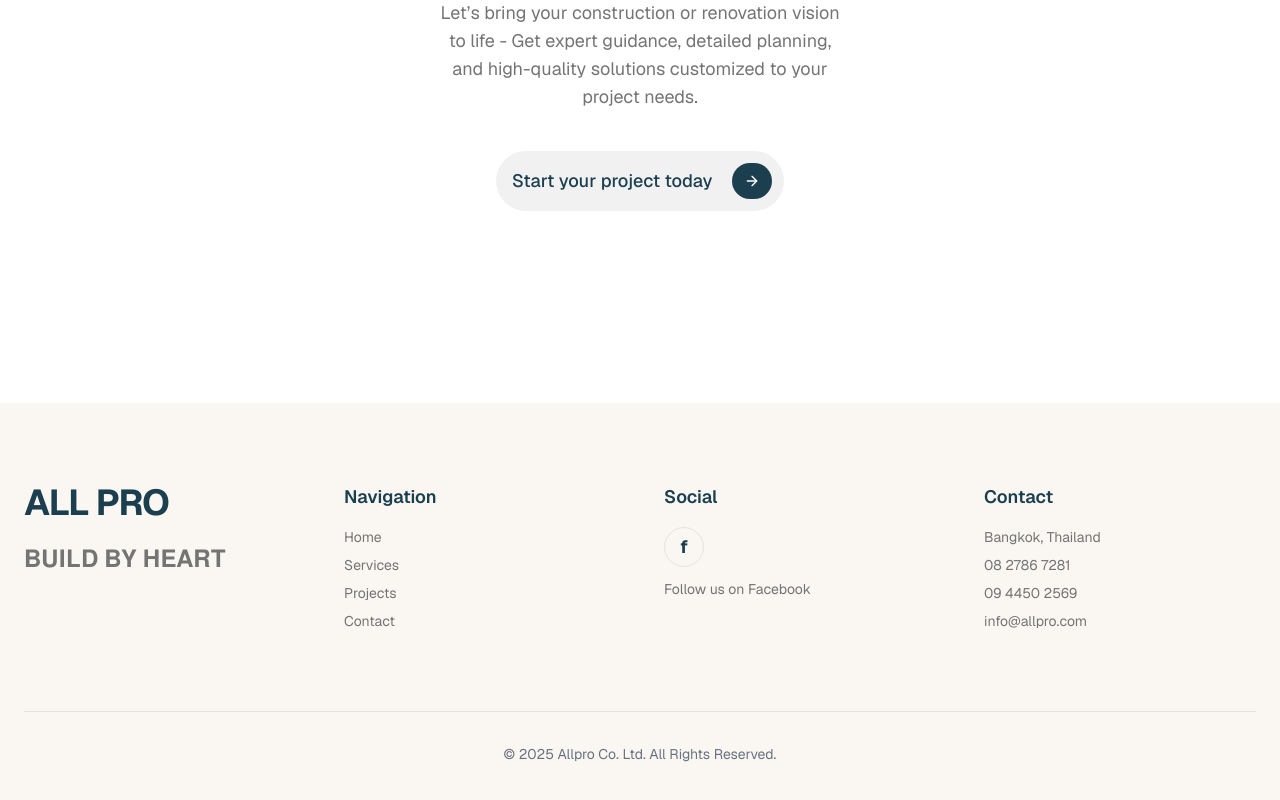
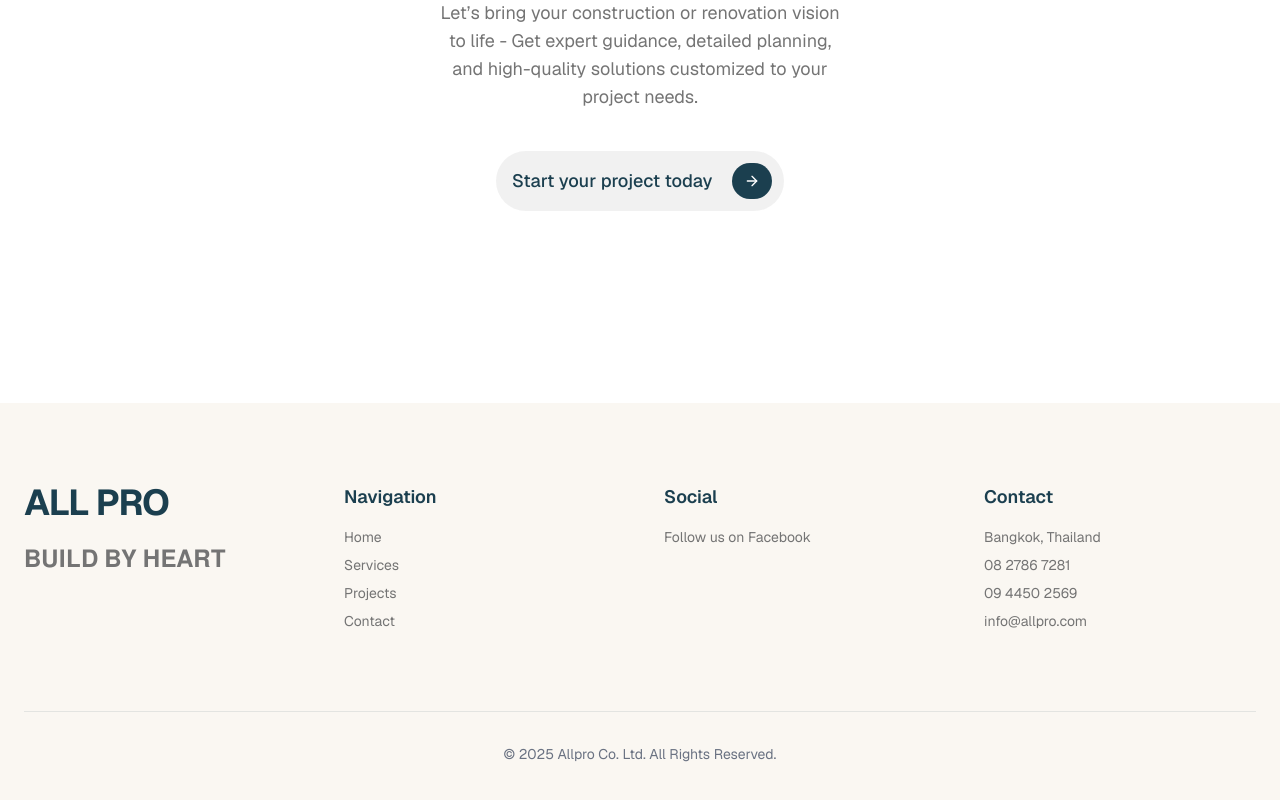
Before and after one commit to SaungEaindrayMin/AllproConstruction, a Next.js app: page /404/service in a window 1280 px wide. Shown: the part 1571-2371 px from the top of the page. Built offline with nearby package versions, Linux system fonts and the light colour scheme.

Commit message:
[fix] Call to action button and Project info section chrome errtr

```diff
--- a/src/components/Layout/CallToAction.jsx
+++ b/src/components/Layout/CallToAction.jsx
@@ -57,12 +57,16 @@ export const CallToAction = () => {
         <motion.div variants={fadeUp}>
           <Link href="/contact" className="cursor-pointer">
             <div className="flex justify-center">
-              <div className="group flex items-center justify-between gap-x-3 md:w-[35%] lg:w-[25%] hover:bg-primary bg-muted-foreground/10 p-3 rounded-full transition-colors duration-300">
-                <p className="text-lg font-medium text-primary ps-1 group-hover:text-white">
+              <div className="group flex items-center justify-between gap-x-3 md:w-[35%] lg:w-[25%] bg-muted-foreground/10 p-3 rounded-full transition-colors duration-300 hover:bg-primary">
+                <p className="text-lg font-medium text-primary ps-1 transition-colors duration-300 group-hover:text-white">
                   {t.button}
                 </p>
-                <Button className="p-2 bg-primary rounded-full group-hover:bg-white border-none">
-                  <ArrowRight className="text-white group-hover:text-primary" />
+
+                <Button
+                  className="p-2 rounded-full border-none transition-colors duration-300
+          bg-primary group-hover:bg-white hover:bg-white"
+                >
+                  <ArrowRight className=" text-white group-hover:text-primary hover:text-primary transition-colors duration-300" />
                 </Button>
               </div>
             </div>
--- a/src/components/Layout/Footer.jsx
+++ b/src/components/Layout/Footer.jsx
@@ -68,16 +68,13 @@ export const Footer = () => {
                 href="https://www.facebook.com/allprothailand"
                 target="_blank"
                 rel="noopener noreferrer"
-                className="w-10 h-10 flex items-center justify-center rounded-full border border-primary/10
-                 bg-transparent hover:bg-primary hover:text-white transition-colors"
+
               >
-                <span className="text-lg font-bold">f</span>
+                <p className=" text-sm text-muted-foreground">
+                  Follow us on Facebook
+                </p>
               </Link>
             </div>
-
-            <p className="mt-3 text-sm text-muted-foreground">
-              Follow us on Facebook
-            </p>
           </div>
 
           <div>
--- a/src/components/Projects/ProjectInfo.jsx
+++ b/src/components/Projects/ProjectInfo.jsx
@@ -1,40 +1,32 @@
 "use client";
 
 import Image from "next/image";
-import { motion } from "framer-motion";
-
+import { motion } from "framer-motion"; // import framer-motion
 import building1 from "../../../public/images/ProjectBuilding.png";
 import building2 from "../../../public/images/ProjectBuilding2.png";
 import { useMessages } from "@/providers/I18nProvider";
 
-const ProjectBlock = ({
-  image,
-  title,
-  location,
-  description,
-  reverse = false,
-}) => {
-  const fadeUp = {
-    hidden: { opacity: 0, y: 20 },
-    visible: {
-      opacity: 1,
-      y: 0,
-      transition: { duration: 0.6, ease: "easeOut" },
-    },
-  };
+const fadeUp = {
+  hidden: { opacity: 0, y: 20 },
+  visible: { opacity: 1, y: 0, transition: { duration: 0.6 } },
+};
 
+const ProjectBlock = ({ image, title, location, description, reverse = false }) => {
   return (
-    <motion.div className="space-y-24" variants={fadeUp}>
+    <motion.div
+      className="space-y-24"
+      initial="hidden"
+      whileInView="visible"
+      viewport={{ once: true, amount: 0.2 }}
+      variants={fadeUp}
+    >
       <div
-        className={`grid lg:grid-cols-2 gap-x-8 gap-y-4 ${
-          reverse ? "lg:grid-flow-dense" : ""
-        }`}
+        className={`grid lg:grid-cols-2 gap-x-8 gap-y-4 ${reverse ? "lg:grid-flow-dense" : ""}`}
       >
         <div className={`space-y-6 ${reverse ? "lg:order-2" : ""}`}>
           <p className="text-sm bg-text-primary-gradient text-transparent bg-clip-text tracking-wide">
             {location}
           </p>
-
           <h1 className="text-4xl md:text-5xl font-normal">{title}</h1>
         </div>
 
@@ -63,19 +55,8 @@ export const ProjectInfo = () => {
   const { messages } = useMessages();
   const t = messages.projectInfo;
 
-  const container = {
-    hidden: {},
-    visible: { transition: { staggerChildren: 0.2 } },
-  };
-
   return (
-    <motion.section
-      className="w-full"
-      variants={container}
-      initial="hidden"
-      whileInView="visible"
-      viewport={{ once: true, amount: 0.2 }}
-    >
+    <section className="w-full">
       <div className="space-y-[20%]">
         <ProjectBlock
           image={building1}
@@ -91,6 +72,7 @@ export const ProjectInfo = () => {
           description={t.secondText}
           reverse
         />
+
         <ProjectBlock
           image={building1}
           location={t.thirdServiceArea}
@@ -105,6 +87,7 @@ export const ProjectInfo = () => {
           description={t.fourthText}
           reverse
         />
+
         <ProjectBlock
           image={building1}
           location={t.fifthServiceArea}
@@ -112,6 +95,6 @@ export const ProjectInfo = () => {
           description={t.fifthText}
         />
       </div>
-    </motion.section>
+    </section>
   );
 };
--- a/src/locales/en.json
+++ b/src/locales/en.json
@@ -52,23 +52,14 @@
     "services": "Services",
     "text": "Our comprehensive services are thoughtfully integrated to provide you with a seamless experience resulting in exceptional value and results.",
     "firstTitle": "Office and Home Interior & exterior architecture drawings",
-    "firstText": "Our planning process ensures every project begins with clear direction -  From site assessment to budget preparation and timeline structuring, we develop a solid foundation for successful construction and renovation outcomes.",
     "secondTitle": "Electrical, mechanical, and plumbing repairs",
-    "secondText": "Our design team creates functional and visually appealing concepts tailored to your project - We balance aesthetics, practicality, and structural requirements to bring your vision to life with precision.",
     "thirdTitle": "Air-conditioning Services",
-    "thirdText": "Whether it's a home renovation, room upgrade, or full interior transformation, our remodeling services deliver durable craftsmanship, improved functionality, and refined beauty in every detail.",
     "fourthTitle": " Painting and Decoration services ",
-    "fourthText": " From custom-built structures to unique renovation solutions, we handle specialized projects that require advanced planning,technical skill, and tailored construction methods for standout results.",
     "fifthTitle": " Installation of furniture",
-    "fifthText": " From custom-built structures to unique renovation solutions, we handle specialized projects that require advanced planning,technical skill, and tailored construction methods for standout results.",
     "sixthTitle": " Tile installation",
-    "sixthText": " From custom-built structures to unique renovation solutions, we handle specialized projects that require advanced planning,technical skill, and tailored construction methods for standout results.",
     "seventhTitle": " Installation of water pipes ",
-    "seventhText": " From custom-built structures to unique renovation solutions, we handle specialized projects that require advanced planning,technical skill, and tailored construction methods for standout results.",
     "eightTitle": " Installation hot and cold water systems ",
-    "eightText": " From custom-built structures to unique renovation solutions, we handle specialized projects that require advanced planning,technical skill, and tailored construction methods for standout results.",
-    "ninthTitle": " Kitchen setup and full room cleaning services",
-    "ninthText": " From custom-built structures to unique renovation solutions, we handle specialized projects that require advanced planning,technical skill, and tailored construction methods for standout results."
+    "ninthTitle": " Kitchen setup and full room cleaning services"
   },
   "projectInfo": {
     "firstTitle": "Burasiri Krungthep Kreetha Housing All in One Renovation",
```
